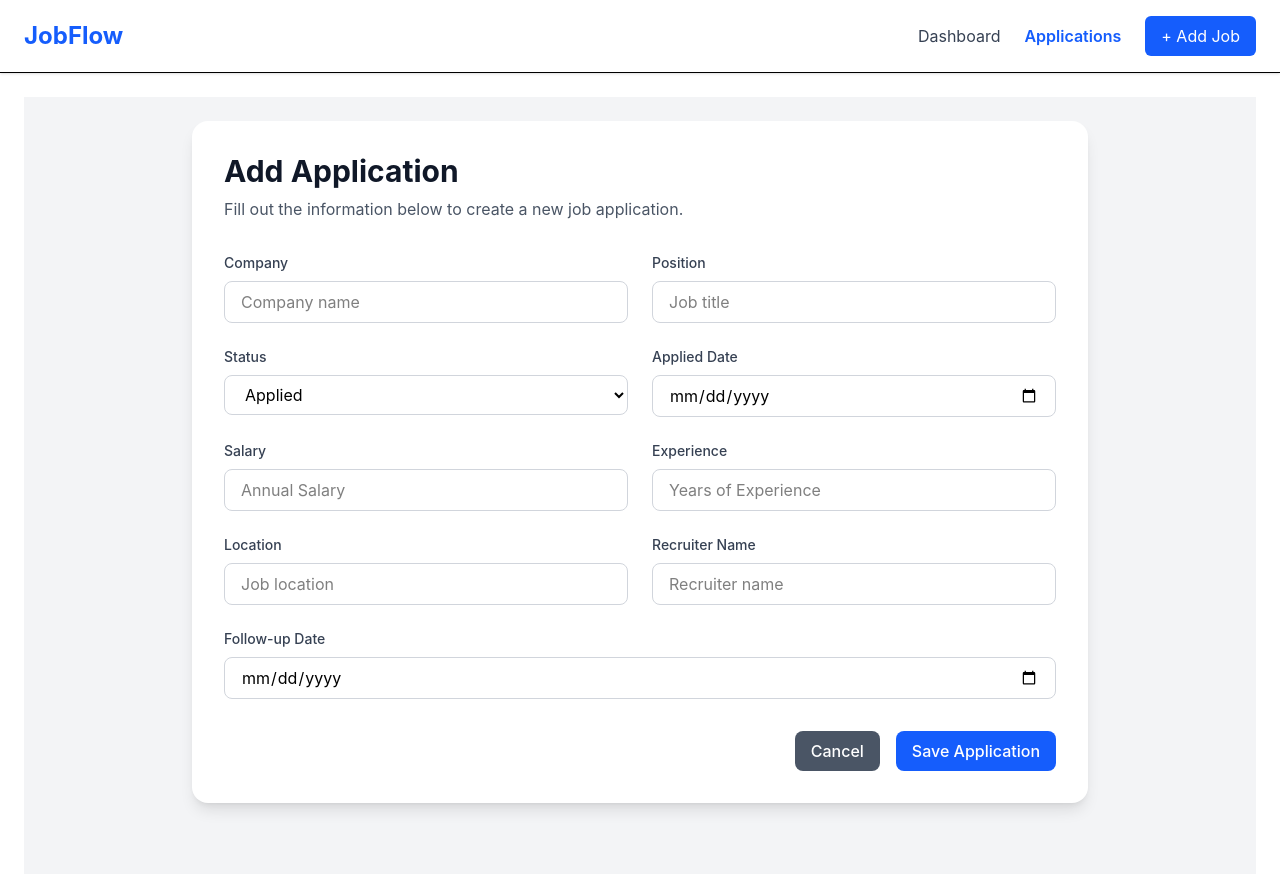
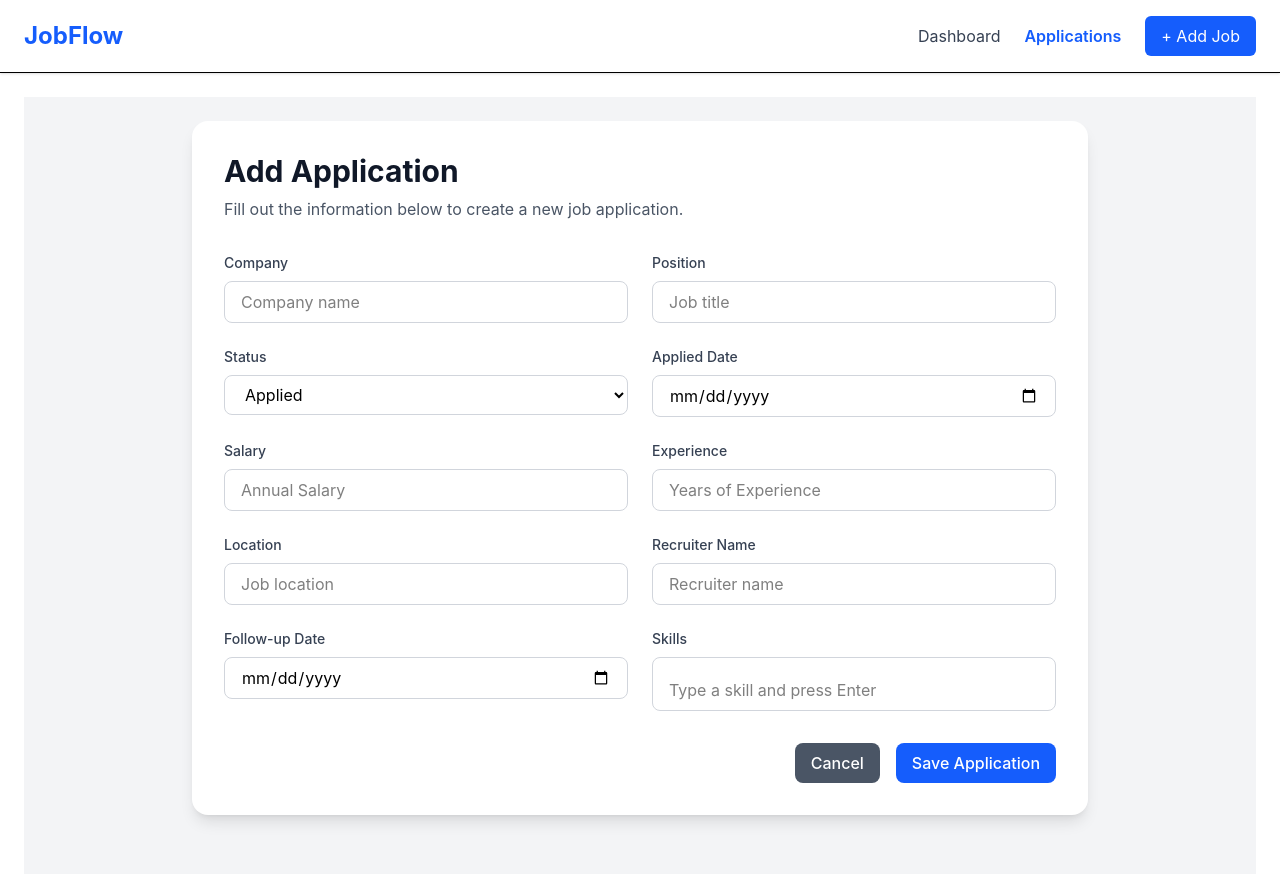
Before and after one commit to DebojyotiBanerjee30/jobflow-react, a React (Vite) app: page /applications/new in a window 1280 px wide. Shown: the top 874 px of the page. Built offline with nearby package versions, Linux system fonts and the light colour scheme.

Commit message:
feat: add reusable SkillsInput component

```diff
--- a/src/components/jobs/ApplicationForm.jsx
+++ b/src/components/jobs/ApplicationForm.jsx
@@ -2,6 +2,7 @@ import { useState } from "react";
 import InputField from "../ui/InputField";
 import SelectField from "../ui/SelectField";
 import Button from "../ui/Button";
+import SkillsInput from "./SkillsInput";
 
 const statusOptions = [
   { label: "Applied", value: "Applied" },
@@ -31,6 +32,13 @@ const ApplicationForm = () => {
     }));
   };
 
+  const handleSkillsChange = (newSkills) => {
+    setFormData((prev) => ({
+      ...prev,
+      skills: newSkills,
+    }));
+  };
+
   return (
     <div className="min-h-screen bg-gray-100 p-6">
       <div className="mx-auto max-w-4xl">
@@ -46,7 +54,6 @@ const ApplicationForm = () => {
             </p>
           </div>
 
-          {/* Form */}
           <form className="space-y-6">
             <div className="grid grid-cols-1 gap-6 md:grid-cols-2">
               <InputField
@@ -132,13 +139,19 @@ const ApplicationForm = () => {
               />
             </div>
 
-            <div className="grid grid-cols-1">
+            <div className="grid grid-cols-1 gap-6 md:grid-cols-2">
               <InputField
                 label="Follow-up Date"
                 type="date"
                 name="followUpDate"
                 value={formData.followUpDate}
                 onChange={handleChange}
+              />
+
+              <SkillsInput
+                label="Skills"
+                value={formData.skills}
+                onChange={handleSkillsChange}
               />
             </div>
 
--- /dev/null
+++ b/src/components/jobs/SkillsInput.jsx
@@ -0,0 +1,82 @@
+import { useState, useRef } from "react";
+
+const SkillsInput = ({
+  label,
+  value,
+  onChange,
+  placeholder = "Type a skill and press Enter",
+  error,
+}) => {
+  const [inputValue, setInputValue] = useState("");
+  const inputRef = useRef(null);
+
+  const handleKeyDown = (e) => {
+    if (e.key === "Enter") {
+      e.preventDefault();
+      if (inputValue.trim() === "") {
+        return;
+      }
+
+      if (value.includes(inputValue.trim())) {
+        return;
+      }
+
+      onChange([...value, inputValue.trim()]);
+
+      setInputValue("");
+
+      inputRef.current.focus();
+    }
+  };
+
+  const handleRemoveSkills = (skill) => {
+    onChange(value.filter((item) => item !== skill));
+
+    inputRef.current.focus();
+  };
+
+  return (
+    <div>
+      <label
+        htmlFor="skills"
+        className="mb-2 block text-sm font-medium text-gray-700"
+      >
+        {label}
+      </label>
+      <div className="rounded-lg border border-gray-300  px-4 py-2">
+        <div className="mb-2 flex flex-wrap gap-2">
+          {value.map((skill) => (
+            <div
+              key={skill}
+              className="flex items-center gap-2 rounded-full bg-blue-100 px-3 py-1 text-sm font-medium text-blue-700"
+            >
+              {skill}
+
+              <button
+                aria-label={`Remove ${skill}`}
+                className="font-bold hover:text-red-600"
+                type="button"
+                onClick={() => handleRemoveSkills(skill)}
+              >
+                ×
+              </button>
+            </div>
+          ))}
+        </div>
+        <input
+          id="skills"
+          ref={inputRef}
+          className="mt-1 w-full bg-transparent outline-none"
+          type="text"
+          value={inputValue}
+          placeholder={placeholder}
+          onChange={(e) => setInputValue(e.target.value)}
+          onKeyDown={handleKeyDown}
+        />
+        {error && <span className="text-sm text-red-500">{error}</span>}
+      </div>
+    </div>
+  );
+};
+
+export default SkillsInput;
```
